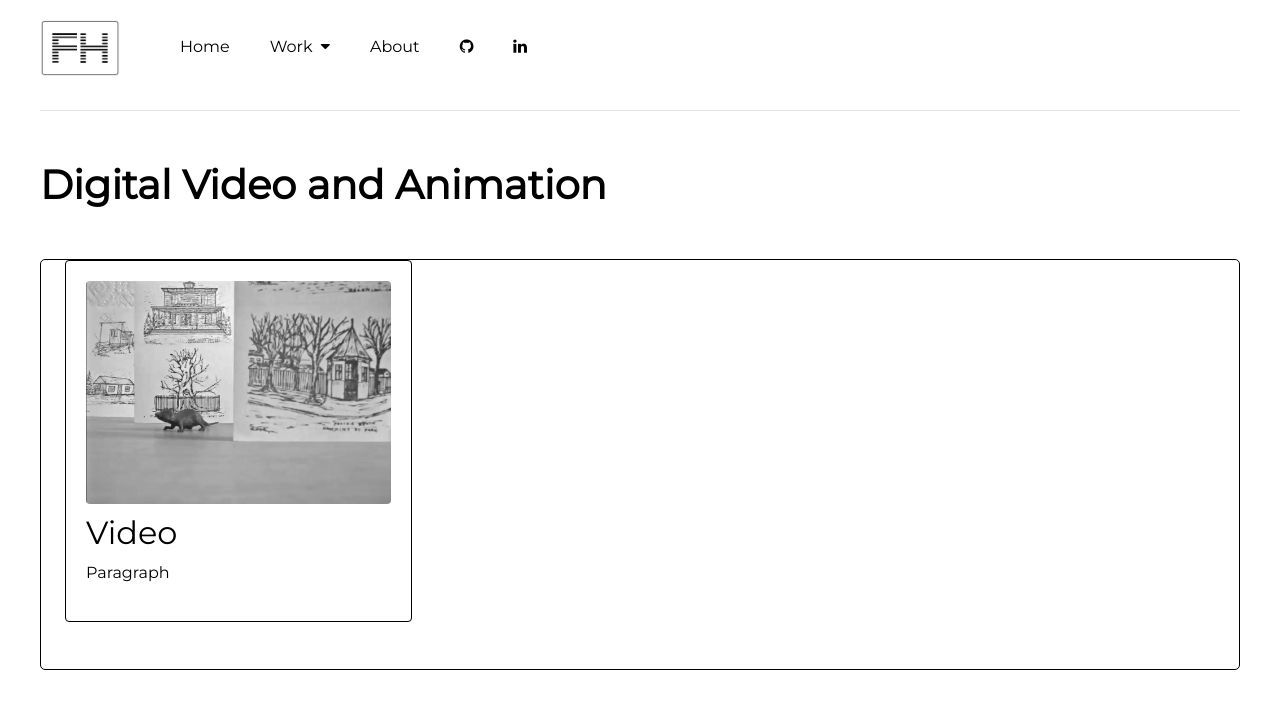
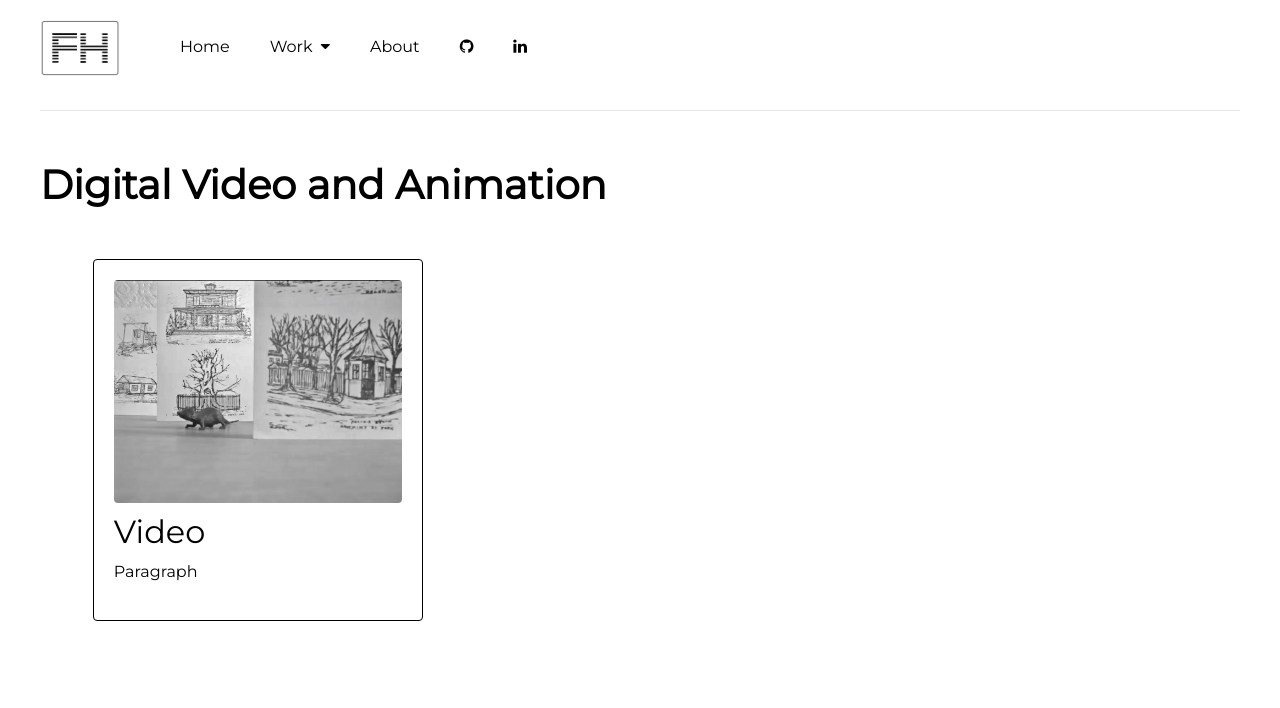
Before and after one commit to FelipeAtGA/fh-portfolio, a React (Create React App) app in the folder client/: page /videoAnimation in a window 1280 px wide. Shown: the top 708 px of the page. Built offline with nearby package versions, Linux system fonts and the light colour scheme.

Commit message:
add css rule to video wrapper

```diff
--- a/client/src/css/VideoMation.css
+++ b/client/src/css/VideoMation.css
@@ -1,5 +1,5 @@
 .videoWrapper {
-  width: 100%;
-  border: 1px solid;
-  border-radius: 5px;
+  width: 95%;
+  margin: 0 auto;
+  padding: 0;
 }
```
